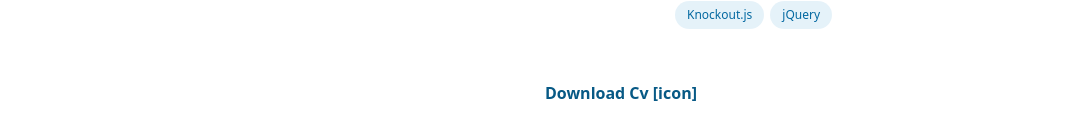
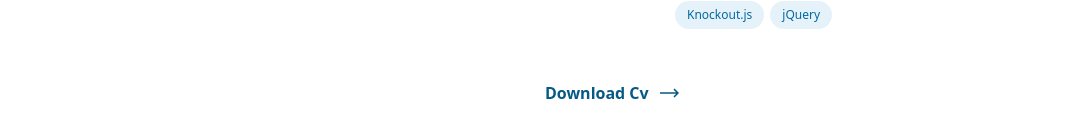
Before and after one commit to bedirhanyildirim/bedirhan.design, a Next.js app: page / in a window 1280 px wide. Shown: the part 1352-1491 px from the top of the page, without its empty margins (103-1181 px from the left). Built offline with nearby package versions, Linux system fonts and the light colour scheme.

Commit message:
feat: add arrow right icon

```diff
--- a/src/app/page.js
+++ b/src/app/page.js
@@ -3,6 +3,7 @@ import TwitterLogo from 'public/twitter.svg'
 import InstagramLogo from 'public/instagram.svg'
 import GithubLogo from 'public/github.svg'
 import LinkedInLogo from 'public/linkedin.svg'
+import ArrowRight from 'public/arrowRight.svg'
 import CompanyCard from '@/components/companyCard'
 import { experiences } from 'public/data.json'
 
@@ -54,7 +55,7 @@ export default function Home() {
               )
             })}
             <Link href="/" className="inline-flex items-center font-medium leading-tight font-semibold text-sky-800 hover:text-sky-600 transition">
-              Download Cv [icon]
+              Download Cv <ArrowRight className="w-6 h-6 ml-2 fill-sky-800" />
             </Link>
           </section>
           <br/>
```
Also changed, not shown: public/arrowRight.svg (added).
